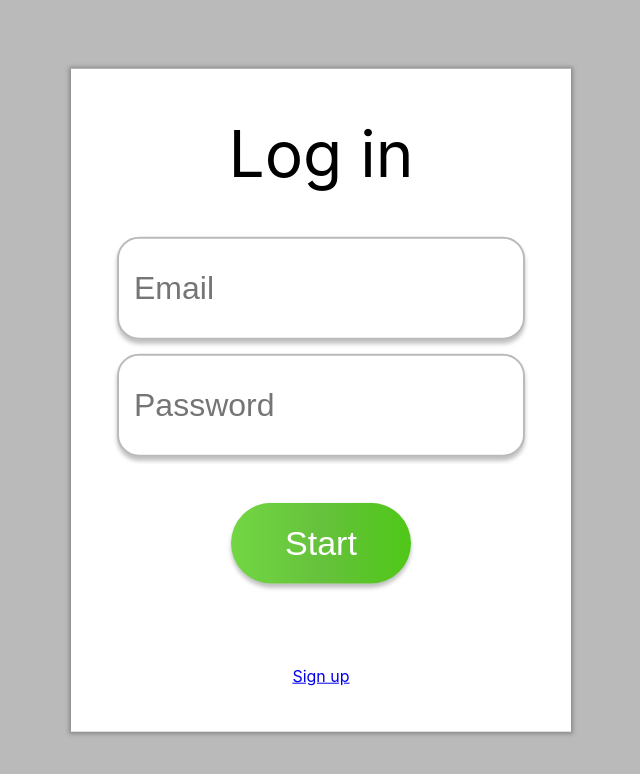
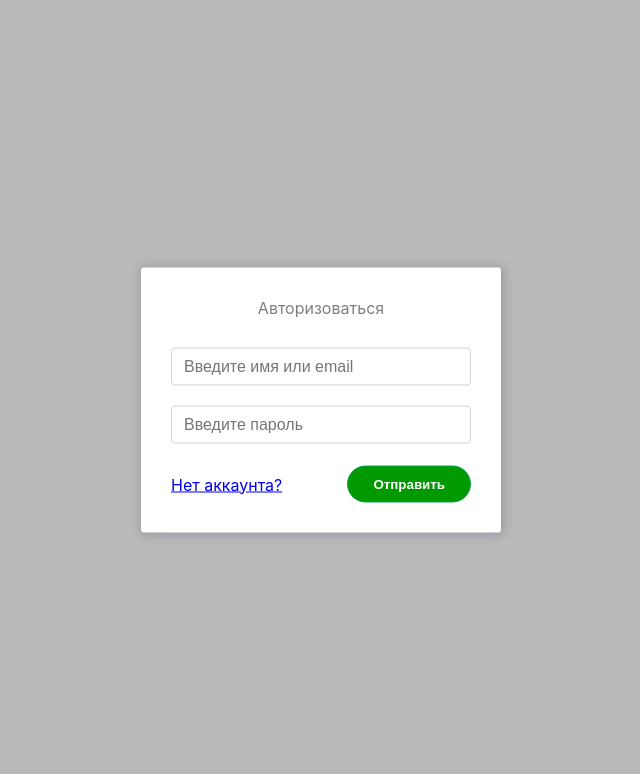
Before and after one commit to Dmitry13536/Myauthorization, a React (Create React App) app: page / in a window 1280 px wide. Shown: the top 774 px of the page, without its empty margins (319-959 px from the left). Built offline with nearby package versions, Linux system fonts and the light colour scheme.

Commit message:
refact update css

```diff
--- a/src/App.scss
+++ b/src/App.scss
@@ -12,33 +12,43 @@
 .profile,
 .singup,
 .login {
+  width: 360px;
   position: absolute;
-  width: 500px;
+  padding: 30px;
+  border-radius: 3px;
+  -webkit-box-shadow: 1px 1px 8px 3px rgba(34, 60, 80, 0.2);
+  -moz-box-shadow: 1px 1px 8px 3px rgba(34, 60, 80, 0.2);
+  box-shadow: 1px 1px 8px 3px rgba(34, 60, 80, 0.2);
   top: 50%;
   left: 50%;
   transform: translate(-50%, -50%);
-  text-align: center;
-  background-color: white;
-  display: flex;
-  flex-direction: column;
-  align-items: center;
-  padding: 46px;
-  box-shadow: 0 0 4px 2px rgba(0, 0, 0, 0.26);
+  background-color: #fff;
 
   &__title {
-    font-size: 64px;
-    margin-bottom: 45px;
+    opacity: 0.5;
+    text-align: center;
+    margin-bottom: 30px;
+  }
+
+  &__wrapper {
+    display: flex;
+    justify-content: center;
+    align-items: center;
+    flex-direction: column;
   }
 
   &__inputs {
     display: flex;
     flex-direction: column;
     width: 100%;
-    margin-bottom: 32px;
   }
 
-  & .link {
-    margin-top: 20%;
+  .link {
+    align-items: center;
+    width: 100%;
+    margin-top: 2px;
+    display: flex;
+    justify-content: space-between;
   }
 
   &__options {
@@ -55,11 +65,15 @@
 }
 
 .profile {
-  width: 44%;
+  &__data {
+    display: flex;
+    flex-direction: column;
+    align-items: center;
+  }
 
   &--avatar {
+    width: 40%;
     margin-top: 24px;
-    width: 40%;
     border-radius: 100%;
     box-shadow: 0 2px 21px 4px rgba(0, 0, 0, 0.26);
   }
@@ -114,13 +128,5 @@
     width: 300px;
     margin: 5% 0;
     padding: 23px;
-
-    &__title {
-      font-size: 32px;
-    }
-
-    & .link {
-      margin-top: 10px;
-    }
   }
 }
--- a/src/Components/Login.jsx
+++ b/src/Components/Login.jsx
@@ -7,52 +7,57 @@ import { useMyNavigate } from "../useMyNavigate";
 const Login = ({ data }) => {
   const [email, setEmail] = useState("");
   const [password, setPassword] = useState("");
-  const [alert, setAlert] = useState('');
+  const [alert, setAlert] = useState("");
 
   const NavigateTo = useMyNavigate();
 
   const tryToLogIn = () => {
-    setAlert('');
-    if(!email || !password){setAlert("Fill all the fields"); return null;}
+    setAlert("");
+    if (!email || !password) {
+      setAlert("Fill all the fields");
+      return null;
+    }
     console.log(alert);
     const user = data.find((user) => user.email === email);
     console.log(user);
     if (!user) {
-      setAlert('Incorrect login or password');
+      setAlert("Incorrect login or password");
       return null;
     }
     if (user.password === password) {
       NavigateTo(`/${user.id}`);
     } else {
-      setAlert('Incorrect login or password');
+      setAlert("Incorrect login or password");
     }
   };
 
   return (
     <>
       <div className="login">
-        <p className="login__title">Log in</p>
+        <p className="login__title">Авторизоваться</p>
+        <form className="login__wrapper">
           <div className="login__inputs">
-          {alert && <p className="m-10 alert">{alert}</p>}
+            {alert && <p className="alert">{alert}</p>}
             <MyInput
               required
               type="email"
-            placeholder="Email"
+              placeholder="Введите имя или email"
               value={email}
               onChange={(e) => setEmail(e.target.value)}
             />
             <MyInput
               required
               type="password"
-            placeholder="Password"
+              placeholder="Введите пароль"
               value={password}
               onChange={(e) => setPassword(e.target.value)}
             />
           </div>
-        <MyButton onClick={tryToLogIn}>Start</MyButton>
           <span className="link">
-          <Link to="/signup">Sign up</Link>
+            <Link to="/signup">Нет аккаунта?</Link>
+            <MyButton onClick={tryToLogIn}>Отправить</MyButton>
           </span>
+        </form>
       </div>
     </>
   );
--- a/src/Components/Profile.jsx
+++ b/src/Components/Profile.jsx
@@ -24,7 +24,7 @@ const Profile = ({ data = [] }) => {
 
   return (
     <div className="profile">
-      <p className="profile__title">Profile</p>
+      <p className="profile__title">Личный кабинет</p>
       <div className="profile__data">
         <img src={avatar} alt="avatar" className="profile--avatar" />
         <div className="profile__fullname">
@@ -44,7 +44,7 @@ const Profile = ({ data = [] }) => {
             className="m-10"
             onClick={() => NavigateTo(`/settings/${id}`)}
           >
-            Settings
+            Настройки
           </MyButton>
         </div>
       </div>
@@ -53,4 +53,3 @@ const Profile = ({ data = [] }) => {
 };
 
 export default Profile;
-// помог gpt потому что я уже пол дня сижу и тут опять какаято хз ошибка и мне в падлу разбиратся
--- a/src/Components/SIgnup.jsx
+++ b/src/Components/SIgnup.jsx
@@ -28,20 +28,21 @@ const SingUp = ({ add }) => {
 
   return (
     <div className="singup">
-      <p className="singup__title">Sign up</p>
+      <p className="singup__title">Зарегистрироваться</p>
       {alert && <p className="alert m-10">{alert}</p>}
+      <form className="singup__wrapper">
         <div className="singup__inputs">
           <div className="singup__name">
             <MyInput
               className="my-5"
               type="text"
-            placeholder="Name"
+              placeholder="Введите имя"
               value={newUser.name}
               onChange={(e) => setNewUser({ ...newUser, name: e.target.value })}
             />
             <MyInput
               type="text"
-            placeholder="Surname"
+              placeholder="Введите фамилию"
               value={newUser.surname}
               onChange={(e) =>
                 setNewUser({ ...newUser, surname: e.target.value })
@@ -50,27 +51,30 @@ const SingUp = ({ add }) => {
           </div>
           <MyInput
             type="email"
-          placeholder="Email"
+            placeholder="Введите email"
             value={newUser.email}
             onChange={(e) => setNewUser({ ...newUser, email: e.target.value })}
           />
           <MyInput
             type="password"
-          placeholder="Password"
+            placeholder="Введите пароль"
             value={newUser.password}
-          onChange={(e) => setNewUser({ ...newUser, password: e.target.value })}
+            onChange={(e) =>
+              setNewUser({ ...newUser, password: e.target.value })
+            }
           />
           <MyInput
             type="password"
-          placeholder="Repeat password"
+            placeholder="Повторите пaроль"
             value={repeatPassword}
             onChange={(e) => setRepeatPassword(e.target.value)}
           />
         </div>
-      <MyButton onClick={addNewUser}>Register</MyButton>
         <span className="link">
-        <Link to="/">Log in</Link>
+          <Link to="/">Уже есть аккаунт?</Link>
+          <MyButton onClick={addNewUser}>Отправить</MyButton>
         </span>
+      </form>
     </div>
   );
 };
--- a/src/UI/button/MyButton.module.scss
+++ b/src/UI/button/MyButton.module.scss
@@ -1,44 +1,46 @@
-.button{
-    border-radius: 50px ;
-    border: none;
-    box-shadow: 0 4px 4px 0 rgba(0, 0, 0, 0.25);
-    padding: 21px 30px;
-    font-size: 34px;
-    width: 44%;
+.button {
 
-    &:hover{
+  font-family: sans-serif;
+  font-weight: 700;
+  background-color: #009900;
+  border: 1px solid #00a550;
+  padding: 10px 25px;
+  border-radius: 30px;
+  color: rgba(255, 255, 255, 0.8);
+  cursor: pointer;
+
+  &:hover {
     cursor: pointer;
   }
 
-    &:active{
+  &:active {
     filter: brightness(0.9);
     transform: translateY(4px);
   }
 
-    &:disabled{
+  &:disabled {
     filter: brightness(0.6);
   }
 
-    &:disabled:active{
+  &:disabled:active {
     transform: none;
   }
 
-    &:disabled:hover{
+  &:disabled:hover {
     cursor: default;
   }
 }
 
-.colors{
+.colors {
   color: white;
-    background-image: linear-gradient( to right, #72D743,#66C13C, #4FC817 );
 }
 
 // .test{
 //     margin: 10px;
 // }
 
-@media(max-width:600px){
-    .button{
-        width: 100%;
+@media (max-width: 600px) {
+  .button {
+    width:max-content;
   }
 }
--- a/src/UI/input/MyInput.jsx
+++ b/src/UI/input/MyInput.jsx
@@ -4,7 +4,7 @@ import styles from './input.module.scss';
 const MyInput = ({alertText='', className, ...props}) => {
     return (
       <>
-        <input min={1} {...props} className={`${className} ${styles.input}`} />
+        <input required min={1} {...props} className={`${className} ${styles.input}`} />
         {alertText && <p>{alertText}</p>}
       </>
     );
--- a/src/UI/input/input.module.scss
+++ b/src/UI/input/input.module.scss
@@ -1,13 +1,29 @@
 .input{
-    background: transparent;
-    border: 2px solid rgba(0, 0, 0, 0.27);
-    border-radius: 22px;
-    padding: 31px 0 31px 15px;
-    margin-bottom: 14px;
-    box-shadow: 0 4px 4px 0 rgba(0, 0, 0, 0.25);
-    outline: none;
-    width: 100%;
-    font-size: 32px;
+    // background: transparent;
+    // border: 2px solid rgba(0, 0, 0, 0.27);
+    // border-radius: 22px;
+    // padding: 31px 0 31px 15px;
+    // margin-bottom: 14px;
+    // box-shadow: 0 4px 4px 0 rgba(0, 0, 0, 0.25);
+    // outline: none;
+    // width: 100%;
+    // font-size: 32px;
+
+     display: block;
+        width: 100%;
+        height: calc(2.25rem + 2px);
+        padding: .375rem .75rem;
+        font-size: 1rem;
+        font-weight: 400;
+        line-height: 1.5;
+        color: #495057;
+        background-color: #fff;
+        border: 1px solid #ced4da;
+        border-radius: .25rem;
+        box-shadow: inset 0 0 0 transparent;
+        margin-bottom: 20px;
+        outline: none;
+        transition: border .3s ease-in-out;
 
     &:focus{
         box-shadow: 0 0 10px 7px rgba(0, 0, 0, 0.25);
```
Lines whose indentation alone changed are shown as unchanged.
